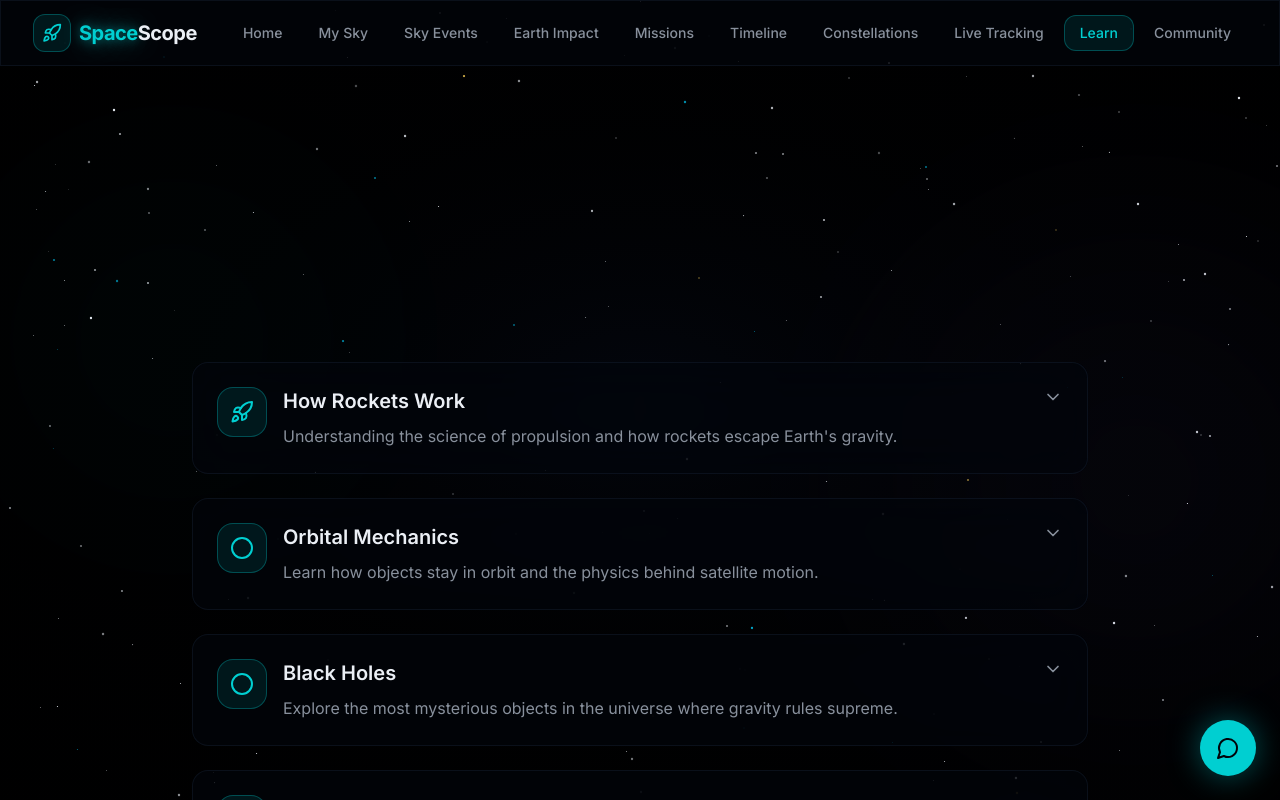
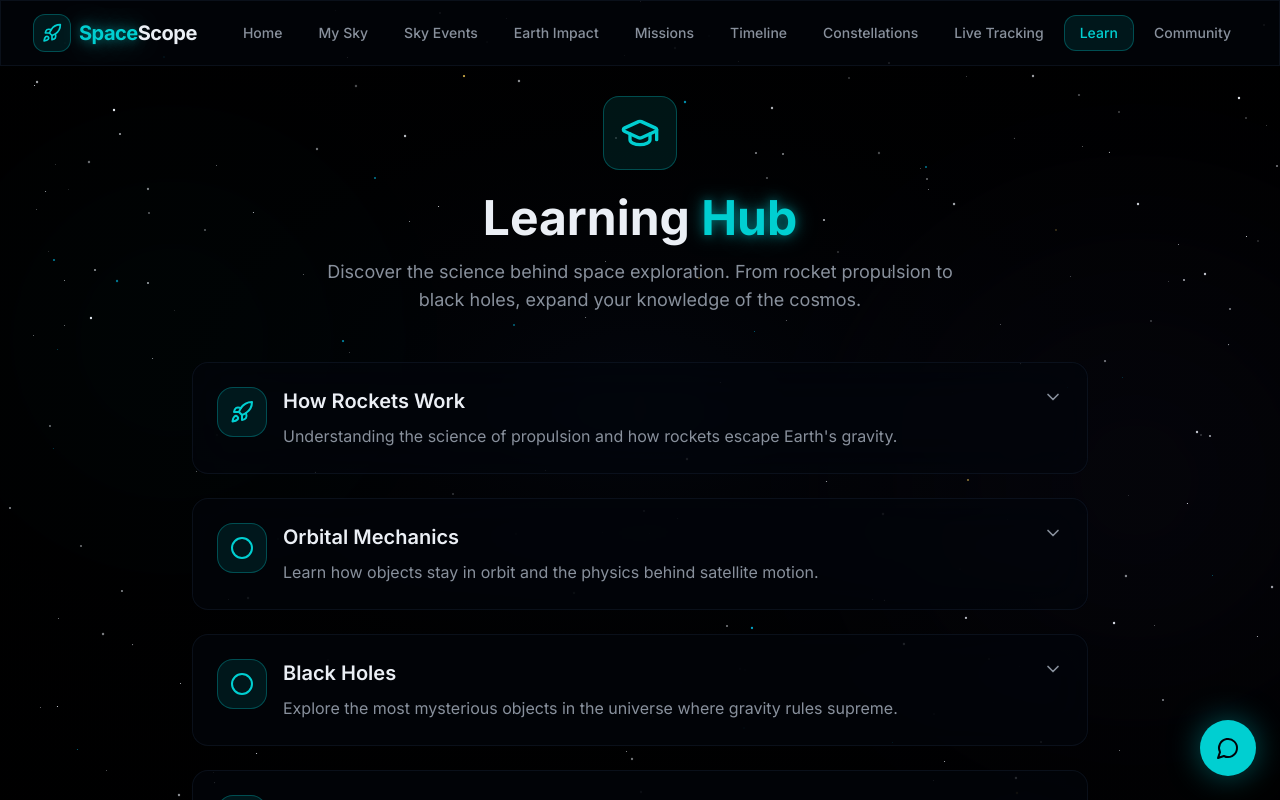
Before and after one commit to Saish-Mhaskar/SpaceScope, a Next.js app: page /learn in a window 1280 px wide. Shown: the top 800 px of the page. Built offline with nearby package versions, Linux system fonts and the light colour scheme.

Commit message:
fixed bug of headings

```diff
--- a/components/page-transition.tsx
+++ b/components/page-transition.tsx
@@ -10,9 +10,8 @@ interface PageTransitionProps {
 export function PageTransition({ children }: PageTransitionProps) {
   return (
     <motion.div
-      initial={{ opacity: 0, y: 20 }}
+      initial={false}   // ✅ ADD THIS
       animate={{ opacity: 1, y: 0 }}
-      exit={{ opacity: 0, y: -20 }}
       transition={{ duration: 0.4, ease: "easeOut" }}
     >
       {children}
--- a/components/star-map-background.tsx
+++ b/components/star-map-background.tsx
@@ -40,7 +40,7 @@ export function StarMapBackground() {
   return (
     <div
       ref={containerRef}
-      className="fixed inset-0 overflow-hidden pointer-events-none"
+      className="fixed inset-0 -z-10 overflow-hidden pointer-events-none"
       style={{
         background:
           "radial-gradient(ellipse at center, oklch(0.1 0.02 260) 0%, oklch(0.05 0.01 260) 50%, oklch(0.02 0.01 260) 100%)",
@@ -52,7 +52,9 @@ export function StarMapBackground() {
           key={layerIndex}
           className="absolute inset-0"
           style={{
-            transform: `translate(${(mousePos.x - 0.5) * parallaxFactor * 100}px, ${(mousePos.y - 0.5) * parallaxFactor * 100}px)`,
+            transform: `translate(${(mousePos.x - 0.5) * parallaxFactor * 100}px, ${
+              (mousePos.y - 0.5) * parallaxFactor * 100
+            }px)`,
             transition: "transform 0.3s ease-out",
           }}
         >
@@ -65,7 +67,8 @@ export function StarMapBackground() {
                 top: `${star.y}%`,
                 width: star.size * (1 + layerIndex * 0.3),
                 height: star.size * (1 + layerIndex * 0.3),
-                backgroundColor: layerIndex === 2 ? "oklch(0.85 0.12 200)" : "oklch(0.95 0.02 260)",
+                backgroundColor:
+                  layerIndex === 2 ? "oklch(0.85 0.12 200)" : "oklch(0.95 0.02 260)",
               }}
               animate={{
                 opacity: [star.brightness * 0.5, star.brightness, star.brightness * 0.5],
--- a/components/starfield.tsx
+++ b/components/starfield.tsx
@@ -25,7 +25,7 @@ export function Starfield() {
   return (
     <div
       ref={containerRef}
-      className="fixed inset-0 overflow-hidden pointer-events-none"
+      className="fixed inset-0 -z-10 overflow-hidden pointer-events-none"
       style={{
         background:
           "radial-gradient(ellipse at center, oklch(0.12 0.02 260) 0%, oklch(0.06 0.01 260) 50%, oklch(0.03 0.01 260) 100%)",
@@ -41,7 +41,11 @@ export function Starfield() {
             width: star.size,
             height: star.size,
             backgroundColor:
-              i % 10 === 0 ? "oklch(0.8 0.15 220)" : i % 15 === 0 ? "oklch(0.9 0.15 90)" : "oklch(0.98 0.01 260)",
+              i % 10 === 0
+                ? "oklch(0.8 0.15 220)"
+                : i % 15 === 0
+                ? "oklch(0.9 0.15 90)"
+                : "oklch(0.98 0.01 260)",
           }}
           animate={{
             opacity: [star.opacity * 0.5, star.opacity, star.opacity * 0.5],
```
